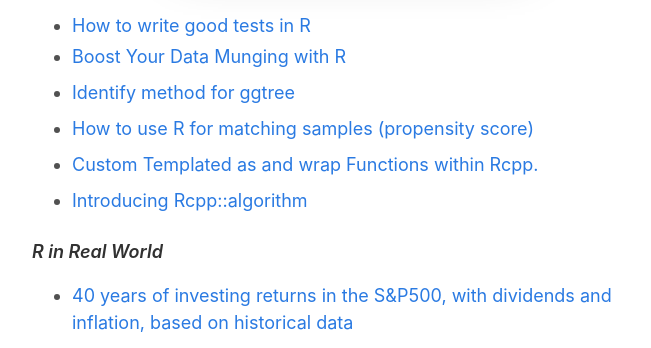
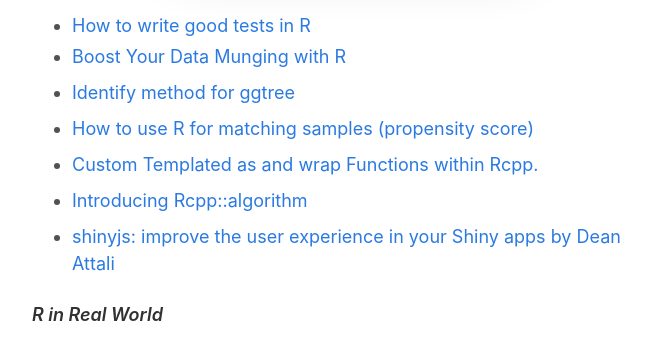
Before and after one commit to rweekly/rweekly.org, a Jekyll site: the page built from draft.md, in a window 1280 px wide and 900 px high, scrolled down 1989 px, cut to the strip 34-382 px from the top of the window. Shown: the whole strip, without its empty margins (293-944 px from the left). Built offline with Jekyll 4.4.1, drawn with Linux system fonts in a browser that asks for light colours; comment, search, counter and statistics services are not loaded.

Commit message:
Update draft.md

```diff
--- a/draft.md
+++ b/draft.md
@@ -89,6 +89,8 @@
 + [Custom Templated as and wrap Functions within Rcpp.](http://gallery.rcpp.org//articles/custom-templated-wrap-and-as-for-seamingless-interfaces/)
 
 + [Introducing Rcpp::algorithm](http://gallery.rcpp.org//articles/rcpp-algorithm/)
+
++ [shinyjs: improve the user experience in your Shiny apps by Dean Attali](https://github.com/daattali/presentations/blob/master/2016-06-30_shinyjs-user2016.pdf)
 
 #### R in Real World
 
```
